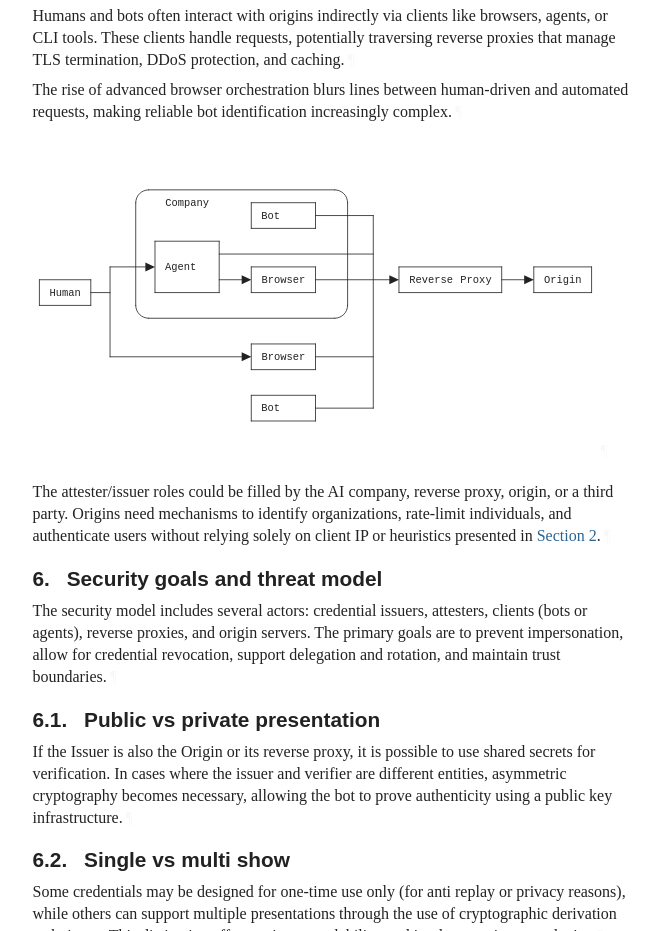
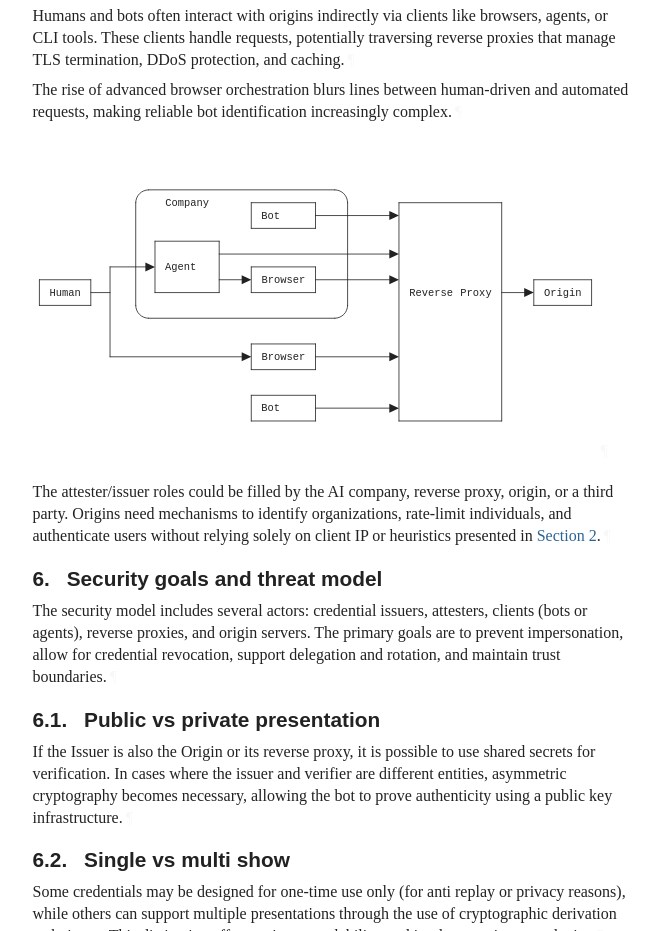
Before and after one commit to thibmeu/draft-meunier-glossary-somehow, a plain HTML site: page draft-meunier-web-bot-auth-glossary.html in a window 1280 px wide. Shown: the part 3862-4793 px from the top of the page, without its empty margins (92-751 px from the left). Drawn offline with Linux system fonts and the light colour scheme; a web font is replaced by a local one.

Commit message:
Script updating gh-pages from 3aa9242. [ci skip]

```diff
--- a/draft-meunier-web-bot-auth-glossary.html
+++ b/draft-meunier-web-bot-auth-glossary.html
@@ -1571,45 +1571,48 @@ automated requests, making reliable bot identification increasingly complex.<a h
               <path d="M 352,224 L 352,256" fill="none" stroke="black"></path>
               <path d="M 352,288 L 352,320" fill="none" stroke="black"></path>
               <path d="M 392,48 L 392,176" fill="none" stroke="black"></path>
-              <path d="M 424,64 L 424,304" fill="none" stroke="black"></path>
-              <path d="M 456,128 L 456,160" fill="none" stroke="black"></path>
-              <path d="M 584,128 L 584,160" fill="none" stroke="black"></path>
-              <path d="M 624,128 L 624,160" fill="none" stroke="black"></path>
-              <path d="M 696,128 L 696,160" fill="none" stroke="black"></path>
+              <path d="M 456,48 L 456,320" fill="none" stroke="black"></path>
+              <path d="M 584,48 L 584,320" fill="none" stroke="black"></path>
+              <path d="M 624,144 L 624,176" fill="none" stroke="black"></path>
+              <path d="M 696,144 L 696,176" fill="none" stroke="black"></path>
               <path d="M 144,32 L 376,32" fill="none" stroke="black"></path>
               <path d="M 272,48 L 352,48" fill="none" stroke="black"></path>
-              <path d="M 352,64 L 424,64" fill="none" stroke="black"></path>
+              <path d="M 456,48 L 584,48" fill="none" stroke="black"></path>
+              <path d="M 352,64 L 448,64" fill="none" stroke="black"></path>
               <path d="M 272,80 L 352,80" fill="none" stroke="black"></path>
               <path d="M 152,96 L 232,96" fill="none" stroke="black"></path>
-              <path d="M 232,112 L 424,112" fill="none" stroke="black"></path>
+              <path d="M 232,112 L 448,112" fill="none" stroke="black"></path>
               <path d="M 96,128 L 144,128" fill="none" stroke="black"></path>
               <path d="M 272,128 L 352,128" fill="none" stroke="black"></path>
-              <path d="M 456,128 L 584,128" fill="none" stroke="black"></path>
-              <path d="M 624,128 L 696,128" fill="none" stroke="black"></path>
               <path d="M 8,144 L 72,144" fill="none" stroke="black"></path>
               <path d="M 232,144 L 264,144" fill="none" stroke="black"></path>
               <path d="M 352,144 L 448,144" fill="none" stroke="black"></path>
-              <path d="M 584,144 L 616,144" fill="none" stroke="black"></path>
+              <path d="M 624,144 L 696,144" fill="none" stroke="black"></path>
               <path d="M 72,160 L 96,160" fill="none" stroke="black"></path>
               <path d="M 152,160 L 232,160" fill="none" stroke="black"></path>
               <path d="M 272,160 L 352,160" fill="none" stroke="black"></path>
-              <path d="M 456,160 L 584,160" fill="none" stroke="black"></path>
-              <path d="M 624,160 L 696,160" fill="none" stroke="black"></path>
+              <path d="M 584,160 L 616,160" fill="none" stroke="black"></path>
               <path d="M 8,176 L 72,176" fill="none" stroke="black"></path>
+              <path d="M 624,176 L 696,176" fill="none" stroke="black"></path>
               <path d="M 144,192 L 376,192" fill="none" stroke="black"></path>
               <path d="M 272,224 L 352,224" fill="none" stroke="black"></path>
               <path d="M 96,240 L 264,240" fill="none" stroke="black"></path>
-              <path d="M 352,240 L 424,240" fill="none" stroke="black"></path>
+              <path d="M 352,240 L 448,240" fill="none" stroke="black"></path>
               <path d="M 272,256 L 352,256" fill="none" stroke="black"></path>
               <path d="M 272,288 L 352,288" fill="none" stroke="black"></path>
-              <path d="M 352,304 L 424,304" fill="none" stroke="black"></path>
+              <path d="M 352,304 L 448,304" fill="none" stroke="black"></path>
               <path d="M 272,320 L 352,320" fill="none" stroke="black"></path>
+              <path d="M 456,320 L 584,320" fill="none" stroke="black"></path>
               <path d="M 144,32 C 135.16936,32 128,39.16936 128,48" fill="none" stroke="black"></path>
               <path d="M 376,32 C 384.83064,32 392,39.16936 392,48" fill="none" stroke="black"></path>
               <path d="M 144,192 C 135.16936,192 128,184.83064 128,176" fill="none" stroke="black"></path>
               <path d="M 376,192 C 384.83064,192 392,184.83064 392,176" fill="none" stroke="black"></path>
-              <polygon class="arrowhead" points="624,144 612,138.4 612,149.6" fill="black" transform="rotate(0,616,144)"></polygon>
+              <polygon class="arrowhead" points="624,160 612,154.4 612,165.6" fill="black" transform="rotate(0,616,160)"></polygon>
+              <polygon class="arrowhead" points="456,304 444,298.4 444,309.6" fill="black" transform="rotate(0,448,304)"></polygon>
+              <polygon class="arrowhead" points="456,240 444,234.4 444,245.6" fill="black" transform="rotate(0,448,240)"></polygon>
               <polygon class="arrowhead" points="456,144 444,138.4 444,149.6" fill="black" transform="rotate(0,448,144)"></polygon>
+              <polygon class="arrowhead" points="456,112 444,106.4 444,117.6" fill="black" transform="rotate(0,448,112)"></polygon>
+              <polygon class="arrowhead" points="456,64 444,58.4 444,69.6" fill="black" transform="rotate(0,448,64)"></polygon>
               <polygon class="arrowhead" points="272,240 260,234.4 260,245.6" fill="black" transform="rotate(0,264,240)"></polygon>
               <polygon class="arrowhead" points="272,144 260,138.4 260,149.6" fill="black" transform="rotate(0,264,144)"></polygon>
               <polygon class="arrowhead" points="152,128 140,122.4 140,133.6" fill="black" transform="rotate(0,144,128)"></polygon>
@@ -1618,10 +1621,10 @@ automated requests, making reliable bot identification increasingly complex.<a h
                 <text x="296" y="68">Bot</text>
                 <text x="184" y="132">Agent</text>
                 <text x="312" y="148">Browser</text>
-                <text x="496" y="148">Reverse</text>
-                <text x="552" y="148">Proxy</text>
-                <text x="660" y="148">Origin</text>
                 <text x="40" y="164">Human</text>
+                <text x="496" y="164">Reverse</text>
+                <text x="552" y="164">Proxy</text>
+                <text x="660" y="164">Origin</text>
                 <text x="312" y="244">Browser</text>
                 <text x="296" y="308">Bot</text>
               </g>
```
Also changed, not shown: draft-meunier-web-bot-auth-glossary.txt (+18 -18 lines).
